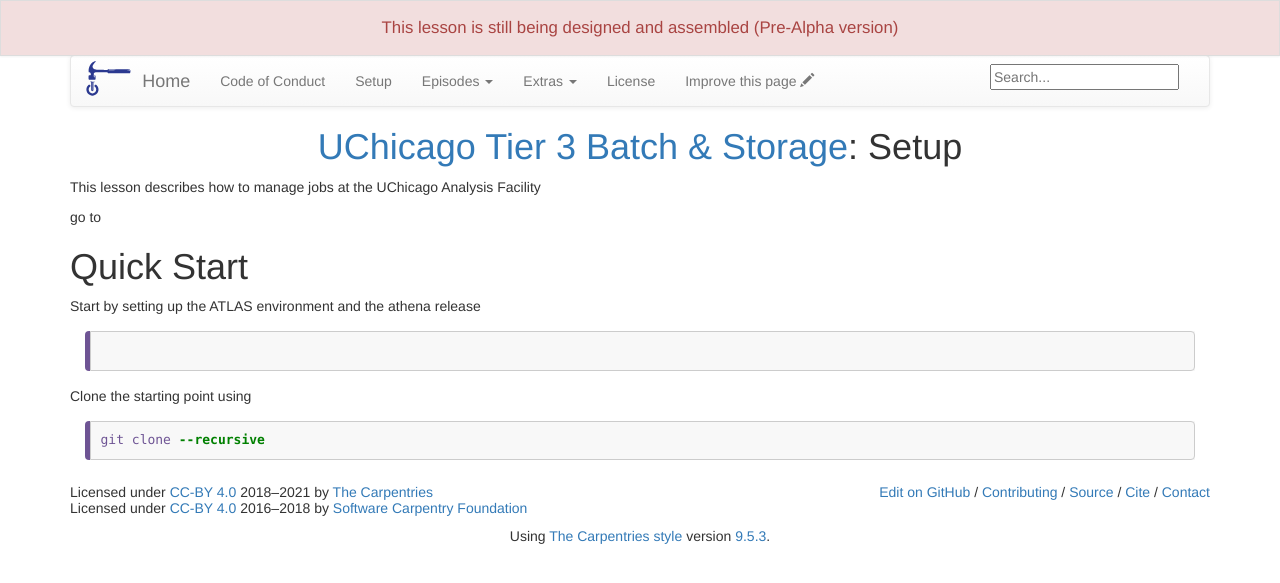
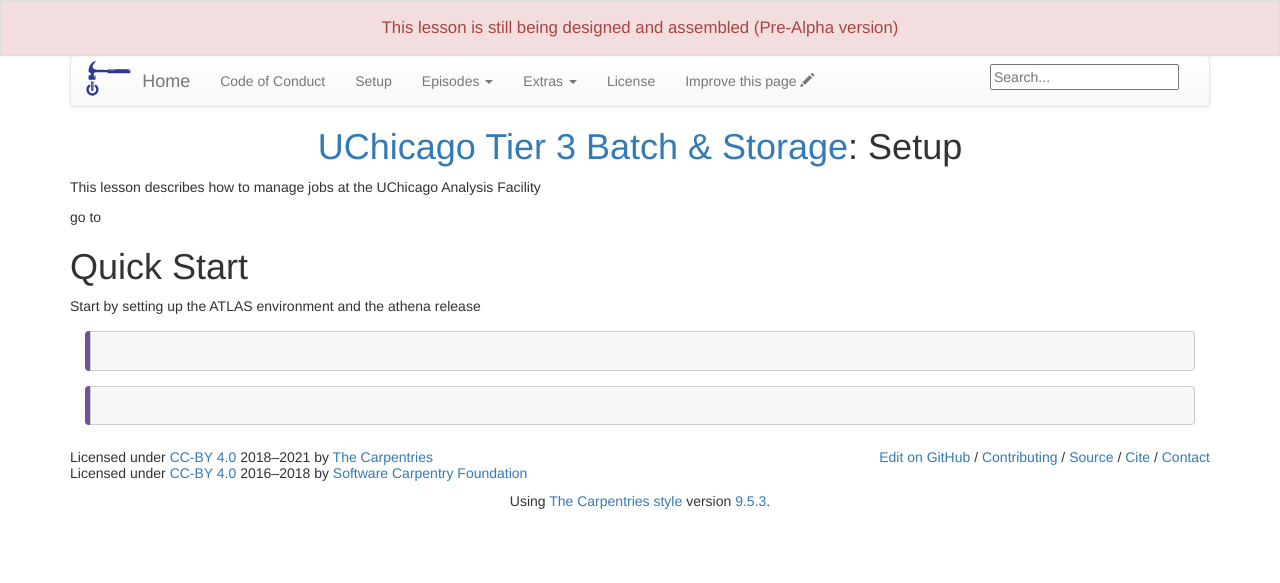
Before and after one commit to Cecilia-Duran/chicago_tier3_batch_and_storage, a Jekyll site: the page built from setup.md, in a window 1280 px wide. Shown: the top 583 px of the page. Built offline with Jekyll 4.4.1, drawn with Linux system fonts in a browser that asks for light colours.

Commit message:
Update setup.md

```diff
--- a/setup.md
+++ b/setup.md
@@ -13,9 +13,9 @@ Start by setting up the ATLAS environment and the athena release
 {: .language-bash}
 
 
-Clone the starting point using
+
 ~~~
-git clone --recursive
+
 ~~~
 {: .language-bash}
 
```
